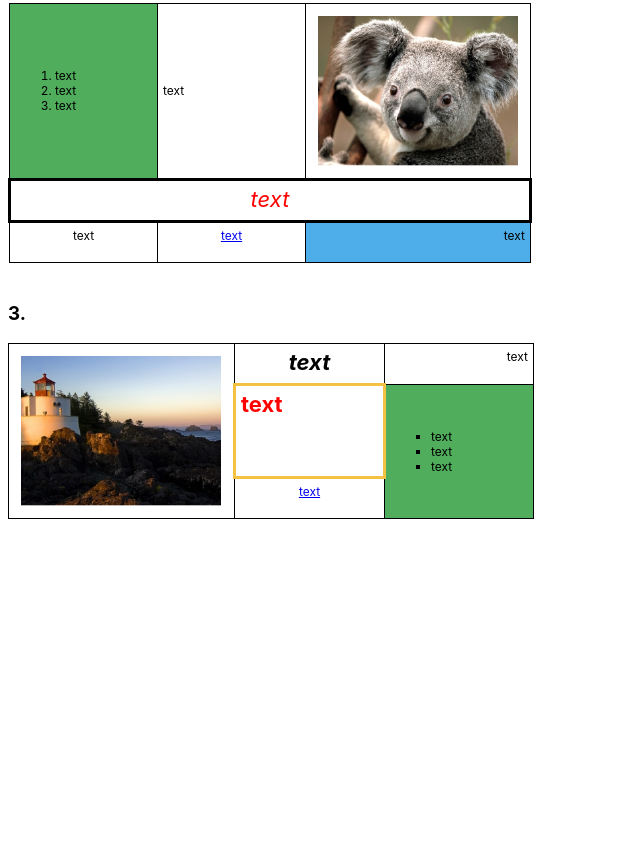
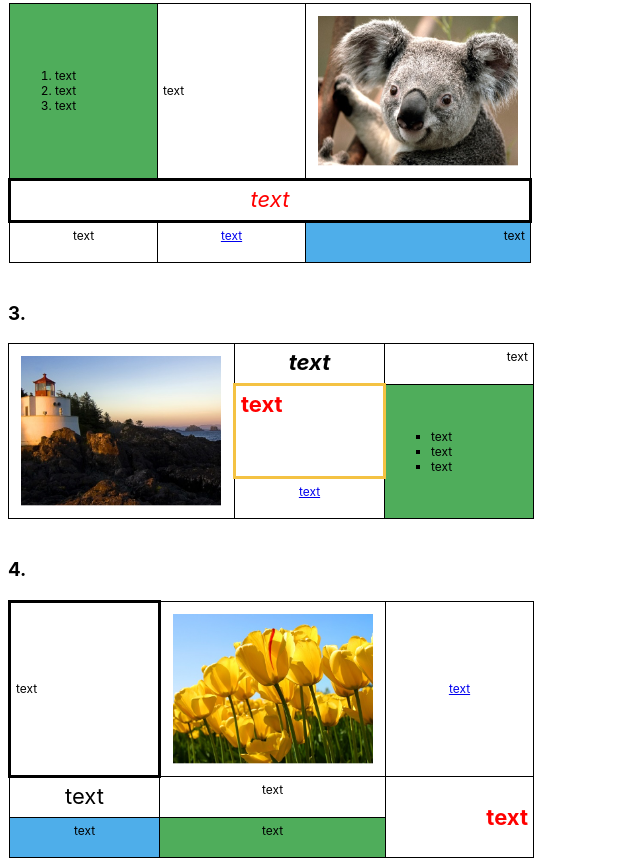
Before and after one commit to dteethman/mpei-web, a plain HTML site: page Лабораторная работа 3/index.html in a window 1280 px wide. Shown: the part 396-1262 px from the top of the page, without its empty margins (0-640 px from the left). Before the commit the page ends 923 px from the top, so only its background shows below. Drawn offline with Linux system fonts and the light colour scheme.

Commit message:
Complete 4-th task

```diff
--- a/Лабораторная работа 3/index.html
+++ b/Лабораторная работа 3/index.html
@@ -95,5 +95,27 @@
             </tr>
         </tbody>
     </table>
+
+    <br>
+    <h3>4.</h3>
+    <table class="table">
+        <tbody>
+            <tr>
+                <td class="table__cell table__cell_black-border table__cell_vertical-centred">text</td>
+                <td class="table__cell"><img class="image" src="img/tulips.png" alt="Тюльпаны"></td>
+                <td class="table__cell table__cell_vertical-centred text_center-aligned"><a href="img/tulips.png">text</a></td>
+            </tr>
+            <tr>
+                <td class="table__cell text_center-aligned text_large">text</td>
+                <td class="table__cell text_center-aligned">text</td>
+                <td class="table__cell text_right-aligned text_large text_bold text_red table__cell_vertical-centred" rowspan="2">text</td>
+            </tr>
+            <tr>
+                <td class="table__cell table__cell_blue-bg text_center-aligned">text</td>
+                <td class="table__cell table__cell_green-bg text_center-aligned">text</td>
+            </tr>
+        </tbody>
+    </table>
+
 </body>
 </html>
```
